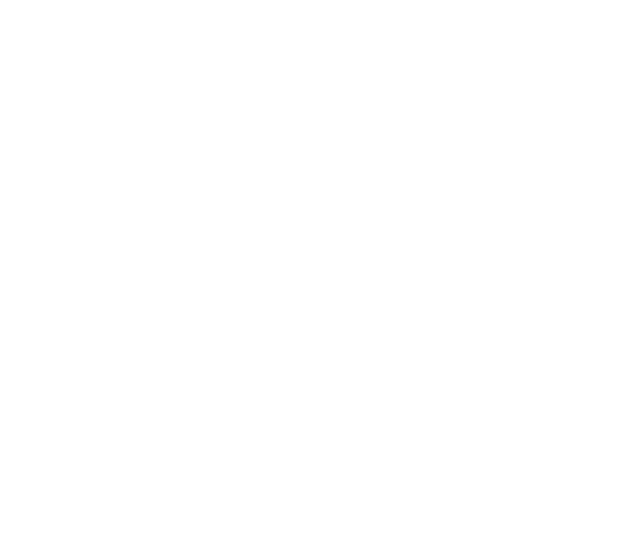
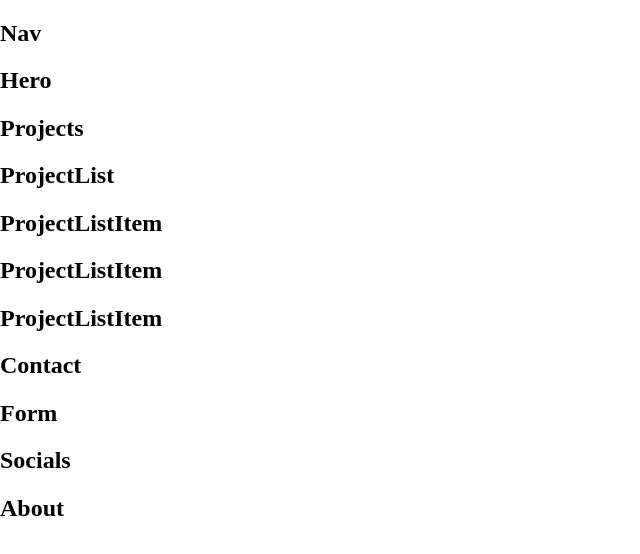
Before and after one commit to SofPan/portfolio, a React (Create React App) app: page / in a window 1280 px wide. Shown: the top 554 px of the page, without its empty margins (0-640 px from the left). Built offline with nearby package versions, Linux system fonts and the light colour scheme.

Commit message:
populate component hierarchy

```diff
--- a/src/App.js
+++ b/src/App.js
@@ -1,9 +1,19 @@
 import './App.css';
+
+import Nav from './components/Nav';
+import Hero from './components/Hero';
+import Projects from './components/ProjectsSection/Projects';
+import Contact from './components/ContactSection/Contact';
+import About from './components/About';
 
 function App() {
   return (
     <div className="App">
-
+      <Nav />
+      <Hero />
+      <Projects />
+      <Contact />
+      <About />
     </div>
   );
 }
--- /dev/null
+++ b/src/components/About.jsx
@@ -0,0 +1,9 @@
+import React from "react";
+
+const About = () => {
+  return(
+    <h2>About</h2>
+  );
+}
+
+export default About;
--- /dev/null
+++ b/src/components/ContactSection/Contact.jsx
@@ -0,0 +1,15 @@
+import React from "react";
+import Form from "./Form";
+import Socials from "./Socials";
+
+const Contact = () => {
+  return(
+    <>
+      <h2>Contact</h2>
+      <Form />
+      <Socials />
+    </>
+  );
+}
+
+export default Contact;
--- /dev/null
+++ b/src/components/ContactSection/Form.jsx
@@ -0,0 +1,9 @@
+import React from "react";
+
+const Form = () => {
+  return(
+    <h2>Form</h2>
+  );
+}
+
+export default Form;
--- /dev/null
+++ b/src/components/ContactSection/Socials.jsx
@@ -0,0 +1,9 @@
+import React from "react";
+
+const Socials = () => {
+  return(
+    <h2>Socials</h2>
+  );
+}
+
+export default Socials;
--- /dev/null
+++ b/src/components/Hero.jsx
@@ -0,0 +1,9 @@
+import React from "react";
+
+const Hero = () => {
+  return(
+    <h2>Hero</h2>
+  );
+}
+
+export default Hero;
--- /dev/null
+++ b/src/components/Nav.jsx
@@ -0,0 +1,9 @@
+import React from "react";
+
+const Nav = () => {
+  return(
+    <h2>Nav</h2>
+  );
+}
+
+export default Nav;
--- /dev/null
+++ b/src/components/ProjectsSection/ProjectList.jsx
@@ -0,0 +1,15 @@
+import React from "react";
+import ProjectListItem from "./ProjectListItem";
+
+const ProjectList = () => {
+  return(
+    <>
+      <h2>ProjectList</h2>
+      <ProjectListItem />
+      <ProjectListItem />
+      <ProjectListItem />
+    </>
+  );
+}
+
+export default ProjectList;
--- /dev/null
+++ b/src/components/ProjectsSection/ProjectListItem.jsx
@@ -0,0 +1,9 @@
+import React from "react";
+
+const ProjectListItem = () => {
+  return(
+    <h2>ProjectListItem</h2>
+  );
+}
+
+export default ProjectListItem;
--- /dev/null
+++ b/src/components/ProjectsSection/Projects.jsx
@@ -0,0 +1,13 @@
+import React from "react";
+import ProjectList from "./ProjectList";
+
+const Projects = () => {
+  return(
+    <>
+      <h2>Projects</h2>
+      <ProjectList />
+    </>
+  );
+}
+
+export default Projects;
```
